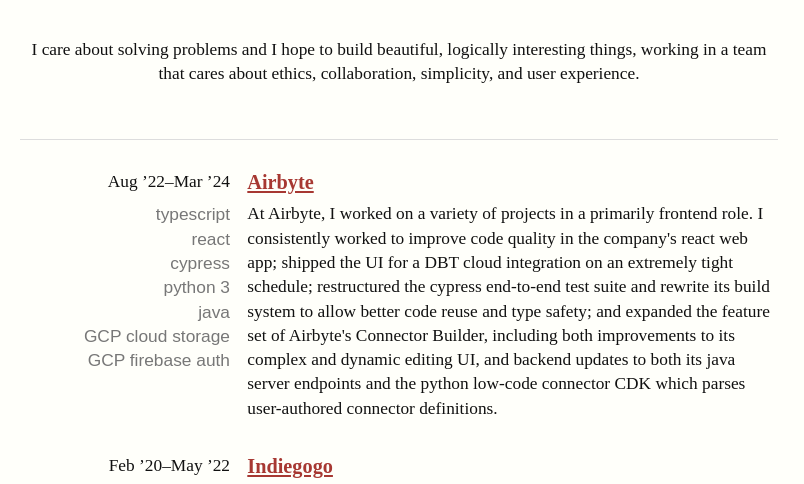
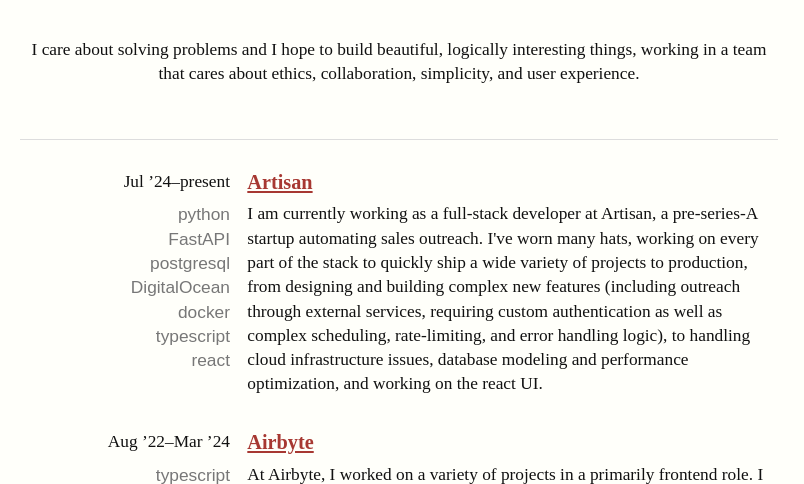
Before and after one commit to ambirdsall/resume, a Gatsby site: page / in a window 1280 px wide. Shown: the part 244-728 px from the top of the page, without its empty margins (241-1045 px from the left). Built offline with nearby package versions, Linux system fonts and the light colour scheme; Gatsby itself is replaced by a stand-in of ours; a web font is replaced by a local one.

Commit message:
Hello, Artisan

```diff
--- a/src/components/resume.js
+++ b/src/components/resume.js
@@ -5,6 +5,28 @@
 const Resume = () => (
   <>
     <div id="work-experience" className="block-group">
+      <Entry
+        title="Artisan"
+        titleLink="https://artisan.co"
+        dates="Jul '24-present"
+        skills={[
+          "python",
+          "FastAPI",
+          "postgresql",
+          "DigitalOcean",
+          "docker",
+          "typescript",
+          "react",
+        ]}
+      >
+        I am currently working as a full-stack developer at Artisan, a pre-series-A
+        startup automating sales outreach. I've worn many hats, working on every part of
+        the stack to quickly ship a wide variety of projects to production, from designing
+        and building complex new features (including outreach through external services,
+        requiring custom authentication as well as complex scheduling, rate-limiting, and
+        error handling logic), to handling cloud infrastructure issues, database modeling
+        and performance optimization, and working on the react UI.
+      </Entry>
       <Entry
         title="Airbyte"
         titleLink="https://airbyte.com"
```
Also changed, not shown: 1 other file.
